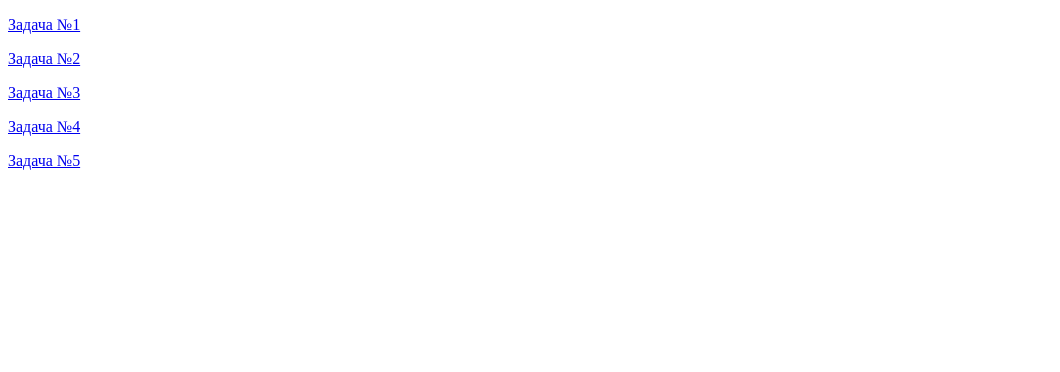
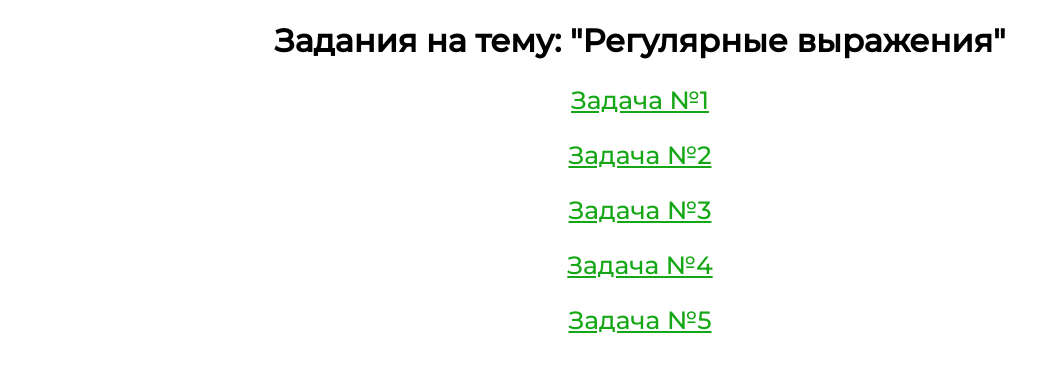
Before and after one commit to NastinNN/JS_Regex, a plain HTML site: page index.html in a window 1280 px wide. Shown: the whole page, without its empty margins (0-1060 px from the left). Drawn offline with Linux system fonts and the light colour scheme.

Commit message:
Добавлены стили

```diff
--- a/index.html
+++ b/index.html
@@ -2,13 +2,18 @@
 <head>
       <meta charset="UTF-8">
       <meta name="viewport" content="width=device-width, initial-scale=1.0">
+      <link rel="stylesheet" href="style.css">
+      <link rel="preconnect" href="https://fonts.googleapis.com">
+      <link rel="preconnect" href="https://fonts.gstatic.com" crossorigin>
+      <link href="https://fonts.googleapis.com/css2?family=Montserrat:wght@500&display=swap" rel="stylesheet">
       <title>Задание 7</title>
 </head>
 <body>
-      <p><a href="./task1.html">Задача №1</a></p>
-      <p><a href="./task2.html">Задача №2</a></p>
-      <p><a href="./task3.html">Задача №3</a></p>
-      <p><a href="./task4.html">Задача №4</a></p>
-      <p><a href="./task5.html">Задача №5</a></p>
+      <h1>Задания на тему: "Регулярные выражения"</h1>
+      <p><a class="done" href="./task1.html">Задача №1</a></p>
+      <p><a class="done" href="./task2.html">Задача №2</a></p>
+      <p><a class="done" href="./task3.html">Задача №3</a></p>
+      <p><a class="done" href="./task4.html">Задача №4</a></p>
+      <p><a class="done" href="./task5.html">Задача №5</a></p>
 </body>
 </html>
--- /dev/null
+++ b/style.css
@@ -0,0 +1,19 @@
+.container {
+      max-width: 1140px;
+      margin: 0 auto;
+}
+h1 {
+      font-family: 'Montserrat', sans-serif;
+      text-align: center;
+}
+p {
+      font-family: 'Montserrat', sans-serif;
+      font-size: 25px;
+      text-align: center;
+}
+.done {
+      color: rgb(21, 167, 21);
+}
+.done:hover {
+      color: rgb(9, 61, 9);
+}
```
